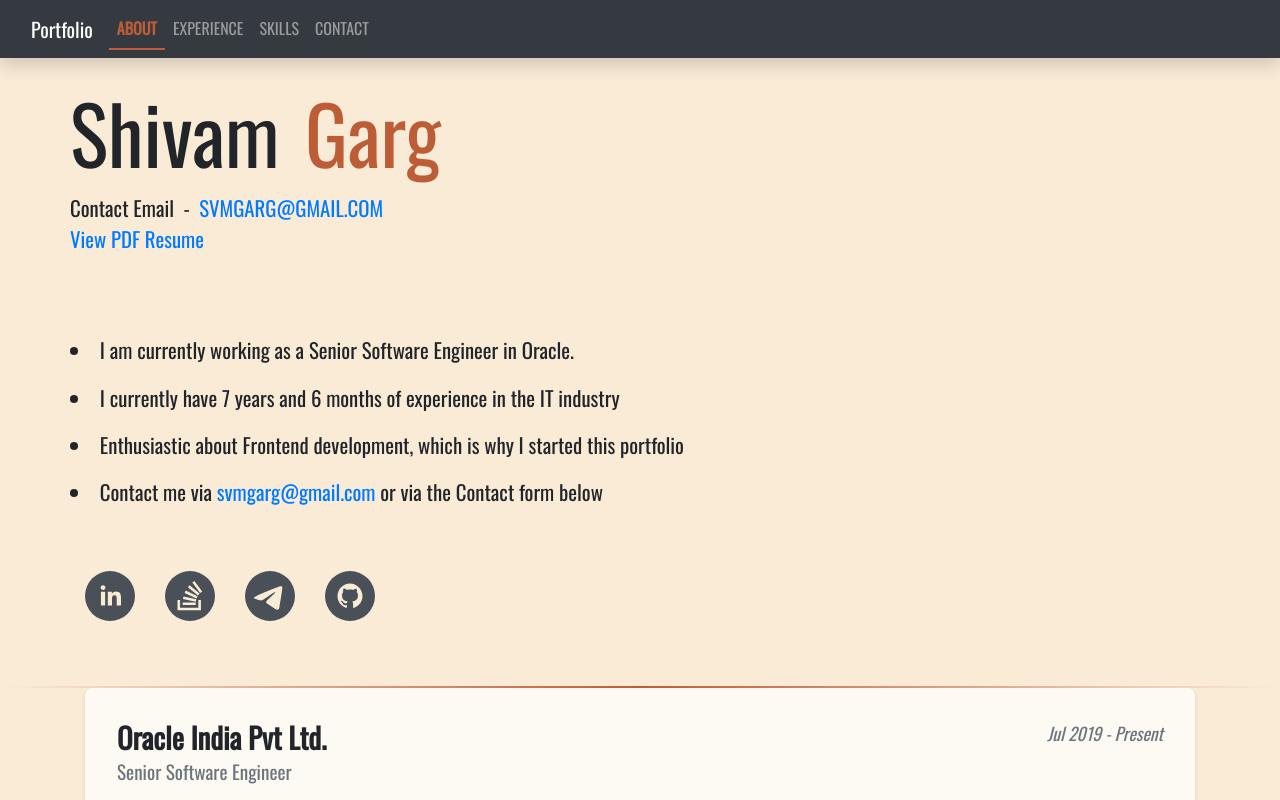
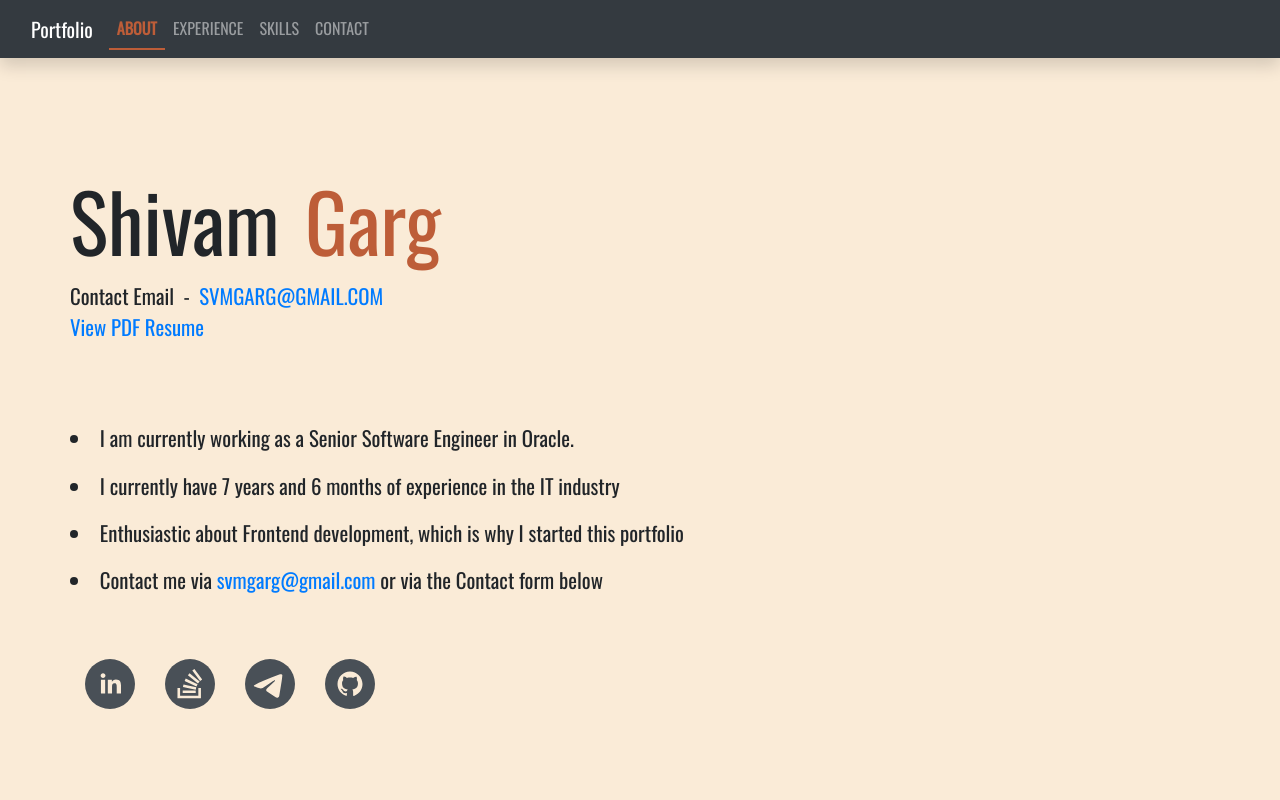
Before and after one commit to svmgarg/portfolio, a React (Create React App) app: page / in a window 1280 px wide. Built offline with nearby package versions, Linux system fonts and the light colour scheme.

Commit message:
Restructure portfolio to SPA with CSS Grid layout and page switching
Co-authored-by: svmgarg <13872405+svmgarg@users.noreply.github.com>

```diff
--- a/src/App.css
+++ b/src/App.css
@@ -2,34 +2,40 @@
   text-align: center;
 }
 
-/* Main app container */
+/* Main app container using CSS Grid */
 .app {
-  --navbar-height: 3.5rem; /* Changed from 56px to rem for responsive scaling */
-  --nav-content-gap: 0; /* No gap between navbar and content */
-  display: flex;
-  flex-direction: column;
+  --navbar-height: 3.5rem;
+  display: grid;
+  grid-template-rows: var(--navbar-height) 1fr;
   height: 100vh;
-  overflow-x: hidden; /* Only prevent horizontal overflow */
+  width: 100vw;
+  overflow: hidden;
 }
 
 /* Fixed navbar container at top */
 .navbar-container {
-  position: fixed;
-  top: 0;
-  left: 0;
-  right: 0;
+  grid-row: 1;
+  position: relative;
   z-index: 1030;
   height: var(--navbar-height);
 }
 
-/* Scrollable content container */
-.content-scroll-container {
-  margin-top: calc(var(--navbar-height) + var(--nav-content-gap));
-  height: calc(100vh - var(--navbar-height) - var(--nav-content-gap));
+/* Content holder - shows one page at a time */
+.content-holder {
+  grid-row: 2;
   overflow-y: auto;
   overflow-x: hidden;
-  -webkit-overflow-scrolling: touch; /* Smooth scrolling on iOS */
-  flex: 1;
+  -webkit-overflow-scrolling: touch;
+  width: 100%;
+  height: 100%;
+}
+
+/* Page content wrapper */
+.page-content {
+  min-height: 100%;
+  width: 100%;
+  display: flex;
+  flex-direction: column;
 }
 
 .App-logo {
@@ -77,62 +83,35 @@
   min-height: var(--navbar-height, 3.5rem);
 }
 
-#contentPane {
-  width: 100%;
-  padding-top: 0;
-  overflow-x: hidden; /* Prevent horizontal scroll */
-}
-
 .navbar .nav-link.active {
   font-weight: bold;
   color: #bd5d38 !important;
-  border-bottom: 2px solid #bd5d38; /* Keep as px for consistent visual element */
+  border-bottom: 2px solid #bd5d38;
 }
 
 .navbar .nav-link {
   transition: all 0.3s ease;
   padding: 0.5rem 1rem;
+  cursor: pointer;
 }
 
 .navbar .nav-link:hover {
   color: #bd5d38 !important;
 }
 
-/* Scroll tracker for IntersectionObserver */
-.scroll-tracker {
-  position: absolute;
-  top: 0;
-  height: 1px; /* Keep as px for consistent functional element */
-  width: 100%;
-  pointer-events: none;
-}
-
-/* Page sections with proper spacing for fixed navbar */
+/* Page sections */
 .page-section {
   position: relative;
-  scroll-margin-top: var(--navbar-height, 3.5rem);
-  padding-top: 0;
-  min-height: fit-content;
+  min-height: 100%;
   width: 100%;
-  padding-left: 4%;
-  padding-right: 4%;
-  padding-bottom: 4%;
-  overflow-x: hidden; /* Prevent horizontal scroll in sections */
-}
-
-/* HR separator styles */
-hr {
-  border: 0;
-  height: 2px; /* Keep as px for consistent visual element */
-  background: linear-gradient(to right, transparent, #bd5d38, transparent);
-  margin: 0;
+  padding: 2rem 4%;
+  overflow-x: hidden;
 }
 
 /* Responsive adjustments */
 @media (max-width: 768px) {
   .page-section {
-    padding-left: 3%;
-    padding-right: 3%;
+    padding: 1.5rem 3%;
   }
 
   .navbar-brand {
@@ -144,15 +123,10 @@ hr {
   }
 }
 
-/* Mobile layout for navbar - keep navbar fixed at top */
+/* Mobile layout for navbar */
 @media (max-width: 991.98px) {
-  /* Keep the navbar fixed on mobile */
   .navbar-container {
-    position: fixed;
-    top: 0;
-    left: 0;
-    right: 0;
-    z-index: 1030;
+    position: relative;
     height: auto;
   }
 
@@ -160,21 +134,12 @@ hr {
     width: 100%;
   }
 
-  /* Adjust content container for mobile - add space for expanded navbar */
-  .content-scroll-container {
-    margin-top: var(--navbar-height);
-    padding-top: 0;
-    overflow-y: auto;
-  }
-
-  /* Make navbar collapsible content push down the page content */
   .navbar-container .navbar-collapse {
     position: relative;
-    background-color: rgba(52, 58, 64, 0.95); /* Match navbar dark background with transparency */
+    background-color: rgba(52, 58, 64, 0.95);
     z-index: 1029;
   }
 
-  /* Add shadow to dropdown on mobile */
   .navbar-container .navbar-collapse.show,
   .navbar-container .navbar-collapse.collapsing {
     box-shadow: 0 0.5rem 1rem rgba(0, 0, 0, 0.15);
--- a/src/App.js
+++ b/src/App.js
@@ -8,47 +8,59 @@ import ContactPage from './components/contact/contactPage';
 
 class App extends React.Component {
 
-  componentDidMount() {
-    window.onbeforeunload = function () {
-      // Scroll the content container to top instead of window
-      const contentContainer = document.querySelector('.content-scroll-container');
-      if (contentContainer) {
-        contentContainer.scrollTop = 0;
-      }
+  constructor(props) {
+    super(props);
+    this.state = {
+      currentPage: 'about'
+    };
+  }
+
+  handlePageChange = (page) => {
+    this.setState({ currentPage: page });
+  }
+
+  renderCurrentPage() {
+    const { currentPage } = this.state;
+
+    switch (currentPage) {
+      case 'about':
+        return React.createElement(AboutPage, { key: 'about-page' });
+      case 'experience':
+        return React.createElement(ExperiencePage, { key: 'experience-page' });
+      case 'skills':
+        return React.createElement(SkillsPage, { key: 'skills-page' });
+      case 'contact':
+        return React.createElement(ContactPage, { key: 'contact-page' });
+      default:
+        return React.createElement(AboutPage, { key: 'about-page' });
     }
   }
 
   render() {
-
     return (React.createElement('div', { className: 'app', key: 'app' },
       [
-        // First div: Fixed navbar at top
+        // Fixed navbar at top
         React.createElement('div', { className: 'navbar-container', key: 'navbar-container' },
-          React.createElement(TopNavBar, { key: 'navbar' })
+          React.createElement(TopNavBar, {
+            key: 'navbar',
+            currentPage: this.state.currentPage,
+            onPageChange: this.handlePageChange
+          })
         ),
 
-        // Second div: Scrollable content container
-        React.createElement('div', { className: 'content-scroll-container', key: 'content-scroll-container' },
-          React.createElement('div', { className: 'container-fluid', style: { paddingLeft: '0', paddingRight: '0' }, key: 'main-container' },
-            React.createElement('div', { id: "contentPane", style: { "backgroundColor": "antiquewhite" }, key: 'content-pane' },
-              [
-                React.createElement(AboutPage, { key: 'about-page' }),
-                React.createElement('hr', { key: 'hr-1' }),
-                React.createElement(ExperiencePage, { key: 'experience-page' }),
-                React.createElement('hr', { key: 'hr-2' }),
-                React.createElement(SkillsPage, { key: 'skills-page' }),
-                React.createElement('hr', { key: 'hr-3' }),
-                React.createElement(ContactPage, { key: 'contact-page' })
-              ]
-            )
+        // Single content holder showing one page at a time
+        React.createElement('div', { className: 'content-holder', key: 'content-holder' },
+          React.createElement('div', {
+            className: 'page-content',
+            style: { backgroundColor: 'antiquewhite' },
+            key: 'page-content'
+          },
+            this.renderCurrentPage()
           )
         )
       ]
     ));
-  };
-
-
-
+  }
 }
 
 export default App;
--- a/src/components/about/AboutPage.js
+++ b/src/components/about/AboutPage.js
@@ -23,11 +23,6 @@ class AboutPage extends React.Component {
     const stackoverFlowUrl = content.home.socialLinks.stackoverflow;
     const telegramLink = content.home.socialLinks.telegram;
     const githubLink = content.home.socialLinks.github;
-
-
-    let headingTracker = React.createElement('div', { className: "scroll-tracker", id: "aboutPageTracker", key: "aboutPageTracker" });
-
-
 
     let socialLinks = [linkedinProfileUrl, stackoverFlowUrl, telegramLink, githubLink];
     let socialIcons = [];
@@ -69,7 +64,6 @@ class AboutPage extends React.Component {
 
     return (
       React.createElement('div', { className: 'page-section', style: defaultTextStyle, id: 'aboutPageSection', key: 'aboutPageSection' }, [
-        headingTracker,
         React.createElement(Container, { key: 'about-container' }, [
           firstName_lastName_row,
           email_row,
--- a/src/components/contact/contactPage.js
+++ b/src/components/contact/contactPage.js
@@ -48,7 +48,6 @@ class ContactPage extends React.Component {
 
       React.createElement('div', { className: 'page-section', id: 'contactPageSection', key: 'contactPageSection' },
         [
-          React.createElement('div', { className: 'scroll-tracker', id: 'contactPageTracker', key: 'contactPageTracker' }),
           React.createElement(Container, { key: 'contact-container', style: { marginTop: '0' } }, [
             React.createElement(Row, { style: { marginBottom: '2rem' }, key: 'contact-intro' },
               React.createElement(Container, { key: 'contact-intro-container' }, [
--- a/src/components/experience/ExperiencePage.js
+++ b/src/components/experience/ExperiencePage.js
@@ -8,8 +8,6 @@ class ExperiencePage extends React.Component {
 
   render() {
 
-    let headingTracker = React.createElement('div', { className: "scroll-tracker", id: "experiencePageTracker", key: "experiencePageTracker" });
-
     let details = this.getExperienceDetails();
 
     let experienceDetails = React.createElement(Container, { key: 'experience-container', style: { marginTop: '0' } },
@@ -19,7 +17,6 @@ class ExperiencePage extends React.Component {
     return (
       React.createElement('div', { className: 'page-section', id: 'experiencePageSection', key: 'experiencePageSection' },
         [
-          headingTracker,
           experienceDetails
         ]
       )
--- a/src/components/skills/SkillsPage.js
+++ b/src/components/skills/SkillsPage.js
@@ -18,7 +18,6 @@ class SkillsPage extends React.Component {
 
       React.createElement('div', { className: 'page-section', id: 'skillsPageSection', key: 'skillsPageSection' },
         [
-          React.createElement('div', { className: 'scroll-tracker', id: 'skillsPageTracker', key: 'skillsPageTracker' }),
           React.createElement(Container, { key: 'skills-container', style: { marginTop: '0' } },
             React.createElement(Row, { style: { marginBottom: '3rem' }, key: 'skills-content' },
               React.createElement(Container, { key: 'skills-inner-container' }, [
```
Also changed, not shown: src/components/navbar/TopNavBar.js (+11 -51 lines).
